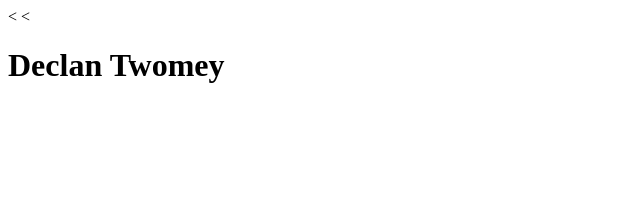
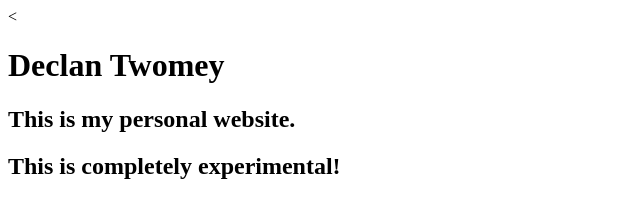
Before and after one commit to dtwomey777/dtwomey777.github.io, a plain HTML site: page index.html in a window 1280 px wide. Shown: the whole page, without its empty margins (0-640 px from the left). Drawn offline with Linux system fonts and the light colour scheme.

Commit message:
updated main page

```diff
--- a/index.html
+++ b/index.html
@@ -5,6 +5,8 @@
     <title>Declan Twomey</title>
   </head>
   <body>
-    <<h1>Declan Twomey</h1>
+    <h1>Declan Twomey</h1>
+    <h2>This is my personal website.</h2>
+    <h2>This is completely experimental!</h2>
   </body>
 </html>
```
